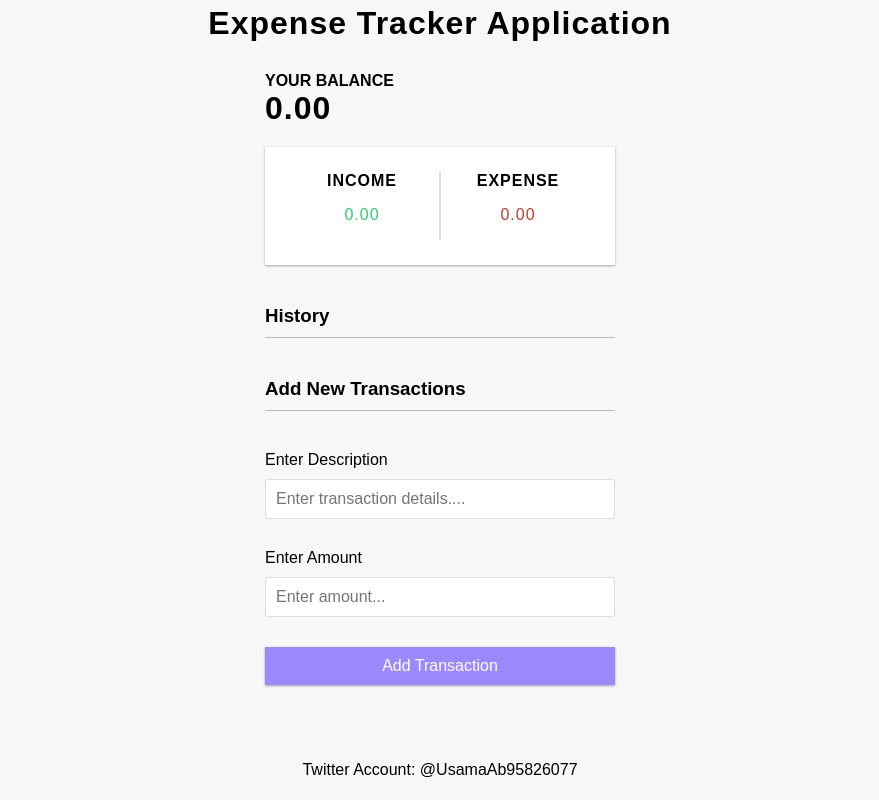
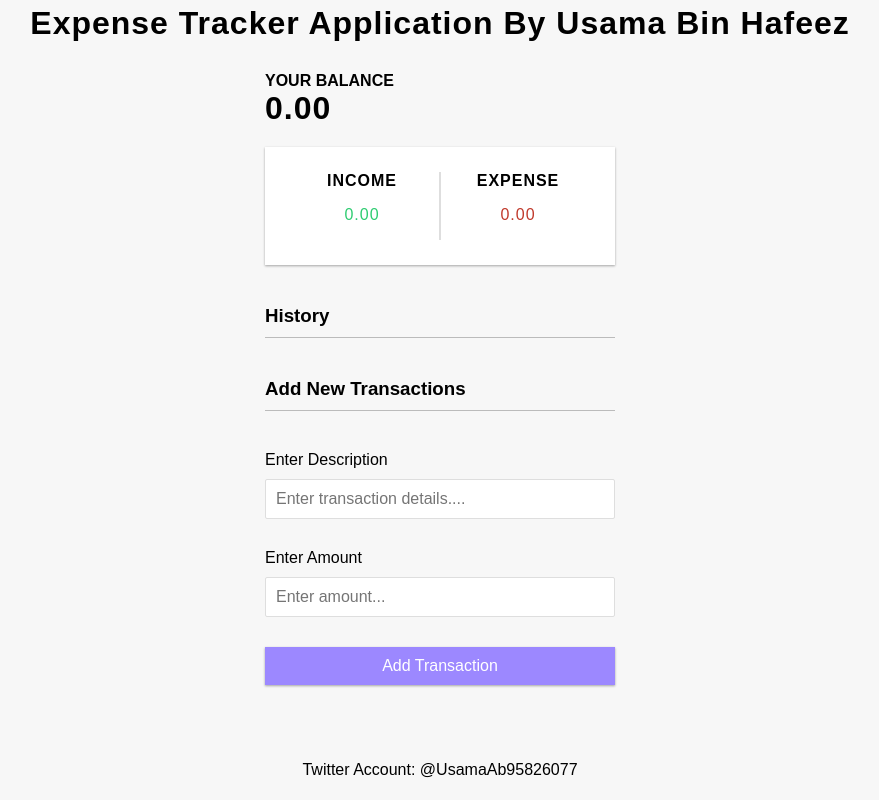
Before and after one commit to usamaabbasi135/Expense-Tracker-App-HTML-CSS-Javascript-, a plain HTML site: page index.html in a window 1280 px wide. Shown: the whole page, without its empty margins (200-1079 px from the left). Drawn offline with Linux system fonts and the light colour scheme.

Commit message:
Added some text to the main heading

```diff
--- a/index.html
+++ b/index.html
@@ -10,7 +10,7 @@
   </head>
   <body>
     <!-- Main Heading -->
-    <h1>Expense Tracker Application</h1>
+    <h1>Expense Tracker Application By Usama Bin Hafeez</h1>
     <div class="yourbalance">
       <!-- Balance Container -->
 
```
